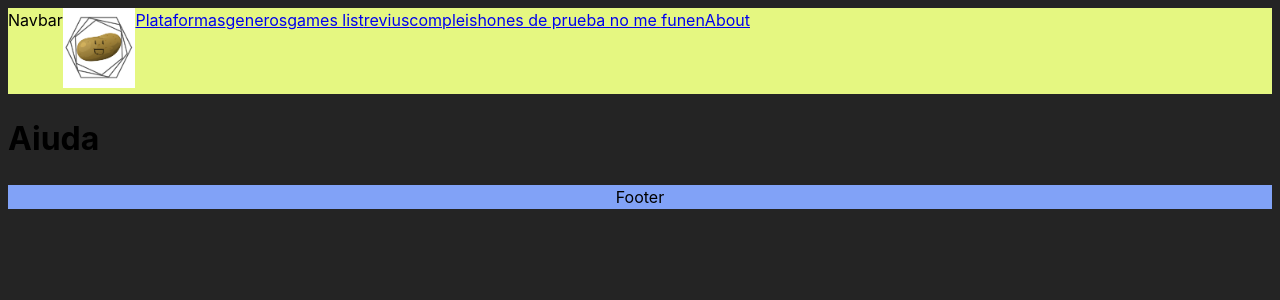
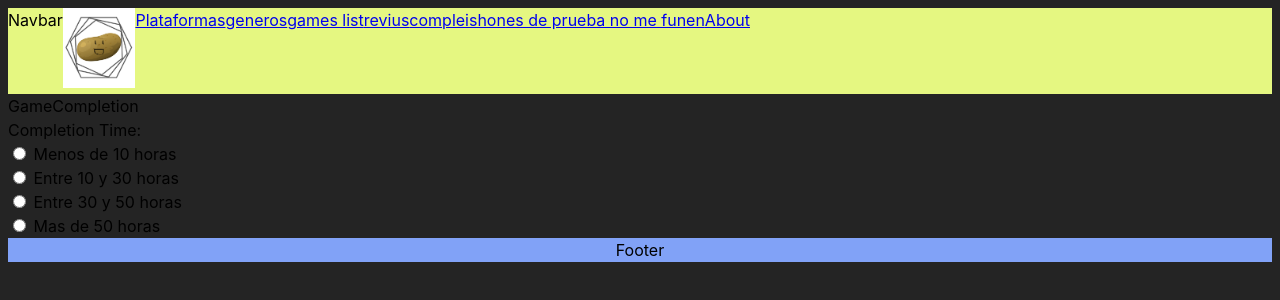
Before and after one commit to Valveider-X/RottenPotatoes, a React (Vite) app: page /game-completion/1 in a window 1280 px wide. Shown: the top 300 px of the page. Built offline with nearby package versions, Linux system fonts and the light colour scheme.

Commit message:
enlaces arreglados

```diff
--- a/src/App.jsx
+++ b/src/App.jsx
@@ -63,8 +63,8 @@ function App() {
         <Route path="/genres/:id" element={<GenresGames />} />
         <Route path="/games" element={<GamesList />} />
         <Route path="/game/:id" element={<GameDetails />} />
-        <Route path="/game-reviews/" element={<GameReviews />} />
-        <Route path="/game-completion/" element={<GameCompletion />} />
+        <Route path="/game-reviews/:id" element={<GameReviews />} />
+        <Route path="/game-completion/:id" element={<GameCompletion />} />
         <Route path="/error" element={<Error />} />
         <Route path="*" element={<NotFound />} />
         <Route path="/about" element={<About />} />
--- a/src/components/FormCompletion.jsx
+++ b/src/components/FormCompletion.jsx
@@ -2,14 +2,31 @@ import React from 'react'
 import {useState} from "react"
 
 function FormCompletion() {
+
+
+
+   <div className=""></div>
 
   const [ nameValue, setNameValue ] = useState("")
   return (
 
     <div className='completion-form'>
 
-    <div>FormCompletion</div>
 
+    <form>
+      <label >Completion Time:</label><br />
+      <input type="radio" id="<10" name="completionTime" value="<10" />
+      <label for="<10"> Menos de 10 horas</label><br></br>
+      <input type="radio" id="10><30" name="completionTime" value="10><30" />
+      <label for="10><30"> Entre 10 y 30 horas</label><br></br>
+      <input type="radio" id="30><50" name="completionTime" value="30><50" />
+      <label for="30><50"> Entre 30 y 50 horas</label><br></br>
+      <input type="radio" id=">50" name="completionTime" value=">50" />
+      <label for=">50"> Mas de 50 horas</label><br></br>
+
+
+
+    </form>
     </div>
 
   )
--- a/src/pages/GameCompletion.jsx
+++ b/src/pages/GameCompletion.jsx
@@ -1,8 +1,11 @@
 import React from 'react'
-
+import FormCompletion from "../components/FormCompletion"
 function GameCompletion() {
   return (
-    <div>GameCompletion</div>
+    <div>GameCompletion
+      <FormCompletion/>
+    </div>
+
   )
 }
 
```
